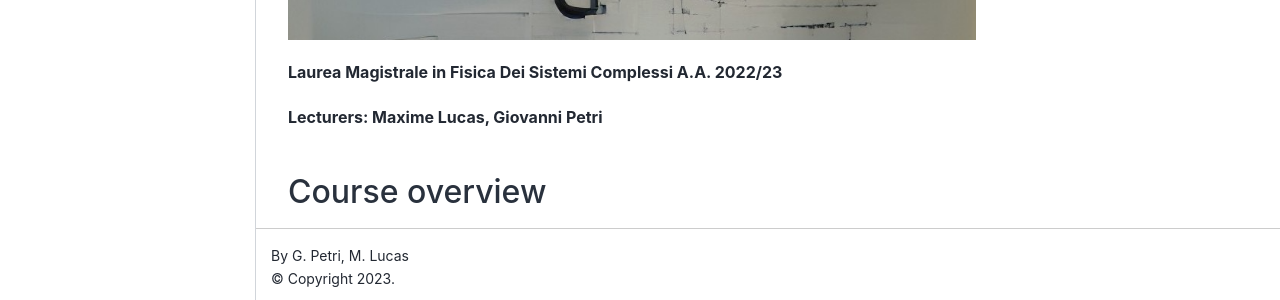
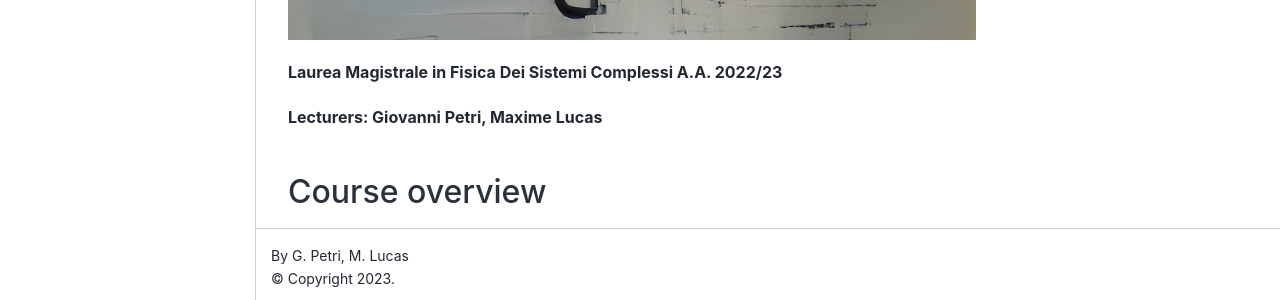
Before and after one commit to lordgrilo/complexity-book, a Jupyter Book: the page built from intro.md, in a window 1280 px wide. Shown: the part 598-898 px from the top of the page. Built offline with Jupyter Book 1.0.4 settings and Sphinx 7.4.7 and the Sphinx Book theme 1.1.4, drawn with Linux system fonts in a browser that asks for light colours; pages that are not in the unit, such as notebooks, are missing from menus.

```diff
--- a/intro.md
+++ b/intro.md
@@ -5,7 +5,7 @@
 
 **Laurea Magistrale in Fisica Dei Sistemi Complessi A.A. 2022/23**
 
-**Lecturers: Maxime Lucas, Giovanni Petri**
+**Lecturers: Giovanni Petri, Maxime Lucas**
 
 ## Course overview
 
```
